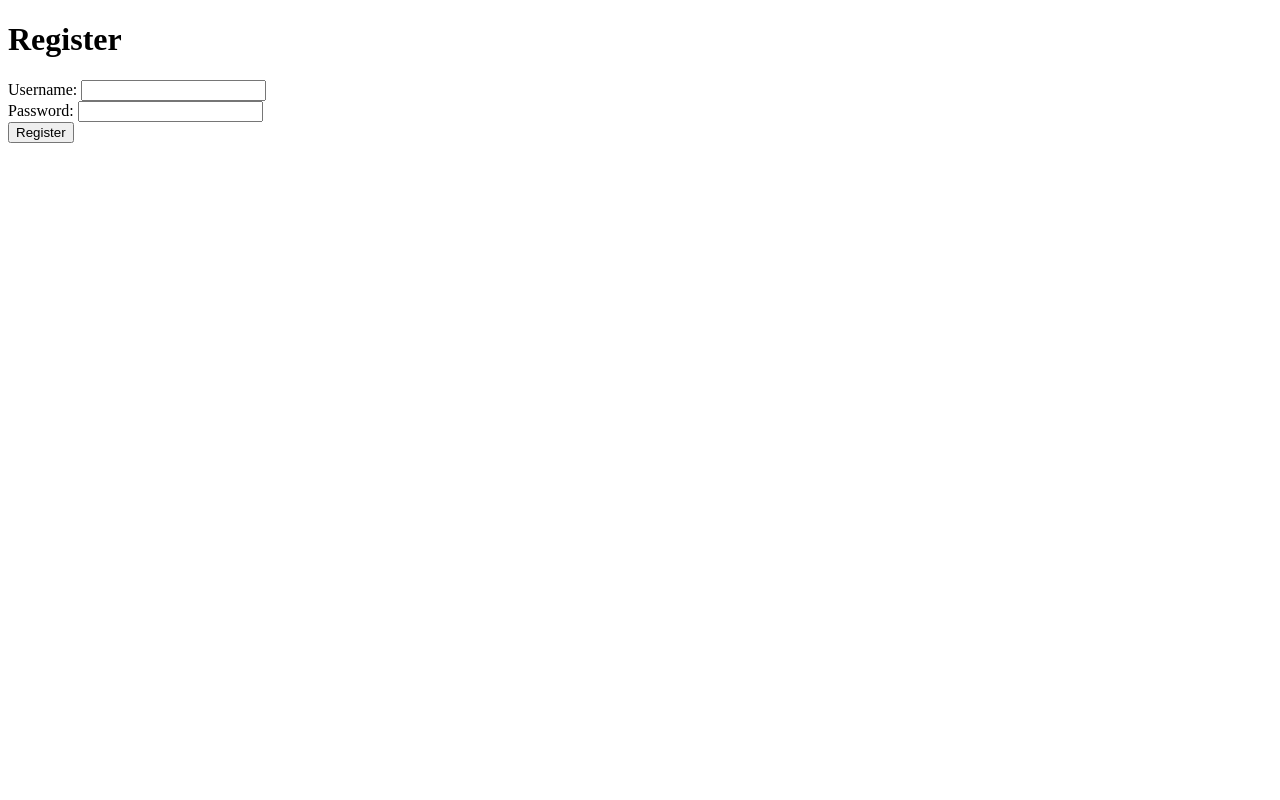
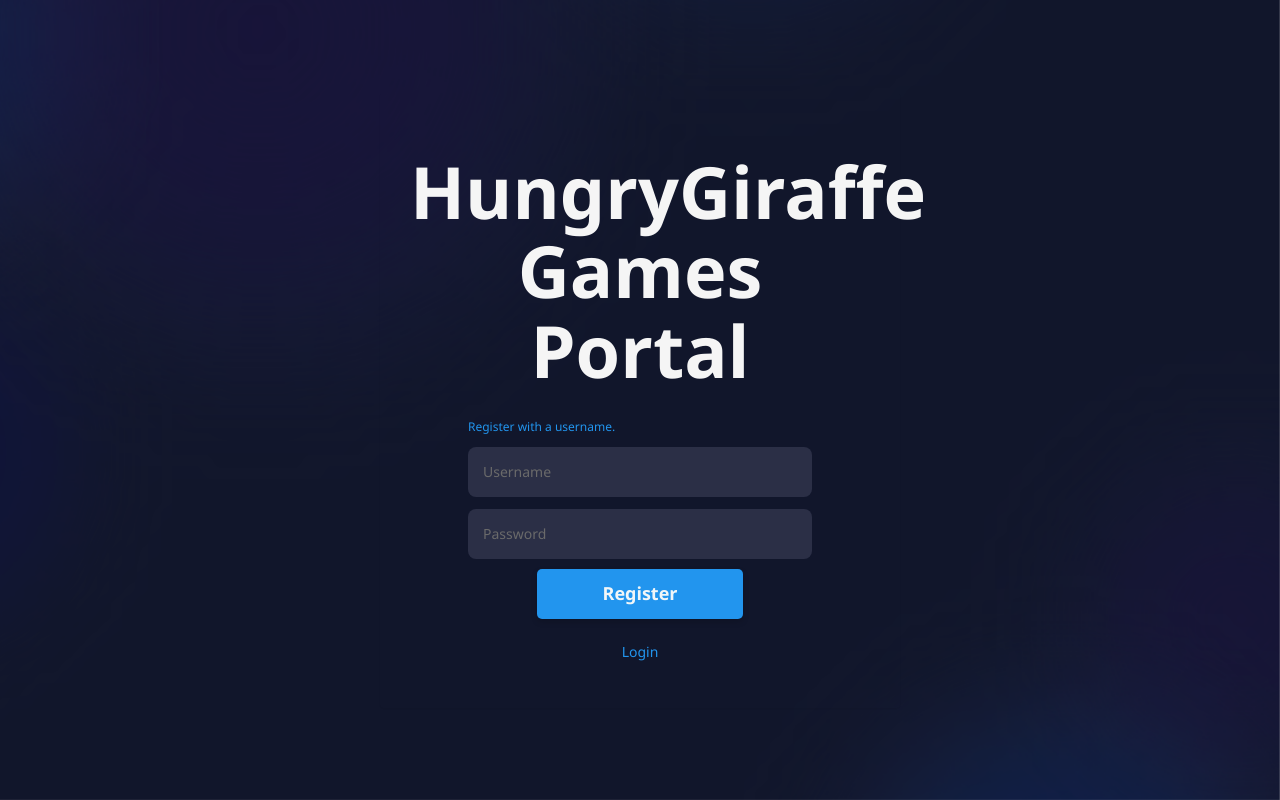
Before and after one commit to CodeninjasWS/Game-Backend-System, a website: page views/register.html in a window 1280 px wide. Drawn offline with Linux system fonts and the light colour scheme.

Commit message:
added logout and links

```diff
--- a/views/register.html
+++ b/views/register.html
@@ -1,7 +1,5 @@
 <!DOCTYPE html>
-<html>
-<head>
-  <title>Register</title>
+<!-- saved from url=(0014)about:internet -->
 <!-- Google tag (gtag.js) -->
 <script async src="https://www.googletagmanager.com/gtag/js?id=G-5V3HV4NYCM"></script>
 <script>
@@ -11,32 +9,72 @@
 
   gtag('config', 'G-5V3HV4NYCM');
 </script>
-  <style>
-    .error {
-      color: red;
-    }
-  </style>
+<html lang="en-US">
+<head>
+  <meta http-equiv="Content-Type" content="text/html; charset=UTF-8">
+  <title>HG - Register</title>
+  <meta http-equiv="X-UA-Compatible" content="IE=edge">
+  <meta name="viewport" content="width=device-width, initial-scale=1">
+  <link href="./IMPACT_files/bootstrap.min.css" rel="stylesheet" type="text/css">
+  <link href="https://assets.codeninjas.com/page-susi/assets/favicon.ico" rel="icon" type="image/x-icon">
+  <link href="css/login.css" rel="stylesheet" type="text/css">
+  <img data-tenant-branding-background="true" src="./IMPACT_files/main-bg.png" alt="Illustration">
 </head>
 <body>
-  <h1>Register</h1>
-  <form id="registerForm">
-    <div>
-      <label for="username">Username:</label>
-      <input type="text" id="username" required>
+  <div class="container unified_container" role="presentation">
+    <div class="row">
+      <div class="col-lg-6">
+        <div class="panel panel-default">
+          <div class="panel-body">
+            <h2 class="portal-title">HungryGiraffe Games Portal</h2>
+            <div id="api" data-name="Unified">
+              <div class="heading">
+                <h1 role="heading">Registration</h1>
               </div>
-    <div>
-      <label for="password">Password:</label>
-      <input type="password" id="password" required>
+              <form id="localAccountForm" action="JavaScript:void(0);" class="localAccount" aria-label="Register with your email address">
+                <div class="intro">
+                  <h2 aria-level="1">
+                    Register with a username.
+                  </h2>
                 </div>
-    <div>
-      <button type="submit">Register</button>
+                <div class="error pageLevel" aria-hidden="true" role="alert" style="display: none;">
+                  <p></p>
+                </div>
+                <div class="entry">
+                  <div class="entry-item">
+                    <label for="email">
+                      Email Address
+                    </label>
+                    <div class="error itemLevel" aria-hidden="true" role="alert" style="display: none;">
+                      <p></p>
+                    </div>
+                    <input type="text" id="username" name="Username" placeholder="Username" aria-label="Username">
+                  </div>
+                  <div class="entry-item">
+                    <div class="password-label">
+                      <label for="password">Password</label>
+                      <div class="error itemLevel" aria-hidden="true" style="display: none;">
+                        <p role="alert"></p>
+                      </div>
+                      <input type="password" id="password" name="Password" placeholder="Password" aria-label="Password" autocomplete="current-password" aria-required="true">
+                    </div>
+                    <div class="working"></div>
+                    <div class="buttons">
+                      <button id="next" type="submit" form="localAccountForm">Register</button>
+                    </div>
+                    <a href="index.html" > Login </a>
+                  </div>
                 </div>
               </form>
-
-  <div id="errorMessage" class="error"></div>
+            </div>
+          </div>
+        </div>
+      </div>
+    </div>
+  </div>
 
   <script>
-    const registerForm = document.getElementById('registerForm');
+    const registerForm = document.getElementById('localAccountForm');
     const errorMessage = document.getElementById('errorMessage');
 
     registerForm.addEventListener('submit', (event) => {
@@ -76,7 +114,6 @@ registerForm.addEventListener('submit', (event) => {
           console.error(error);
         });
     });
-
   </script>
 </body>
 </html>
```
Also changed, not shown: views/dashboard.html (+5 -0 lines), views/index.html (+1 -0 lines). Lines whose indentation alone changed are shown as unchanged.
